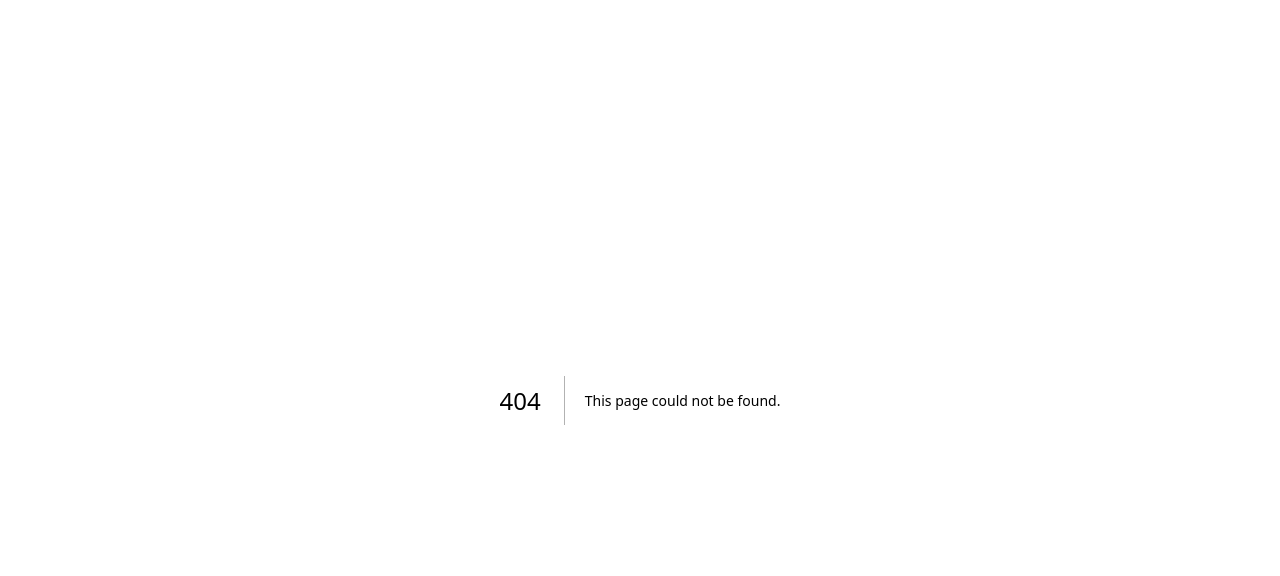
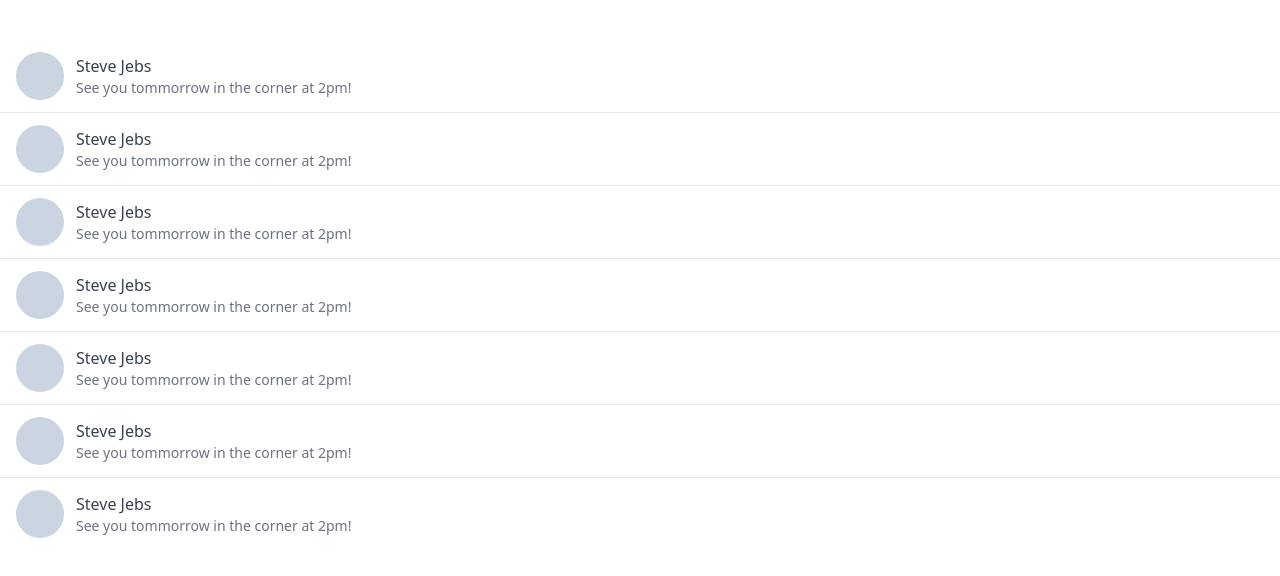
Before and after one commit to LEEHYEYEONG/carrot-market, a Next.js app: page /chats in a window 1280 px wide. Before the commit this address had no page. Shown: the top 576 px of the page. Built offline with nearby package versions, Linux system fonts and the light colour scheme.

Commit message:
chat part

```diff
--- /dev/null
+++ b/pages/chats.tsx
@@ -0,0 +1,20 @@
+export default function Chats() {
+  return (
+    <div className="py-10 divide-y-[1px]">
+      {[1, 1, 1, 1, 1, 1, 1].map((_, i) => (
+        <div
+          key={i}
+          className="flex px-4 cursor-pointer py-3 items-center space-x-3"
+        >
+          <div className="w-12 h-12 rounded-full bg-slate-300" />
+          <div>
+            <p className="text-gray-700">Steve Jebs</p>
+            <p className="text-sm text-gray-500">
+              See you tommorrow in the corner at 2pm!
+            </p>
+          </div>
+        </div>
+      ))}
+    </div>
+  );
+}
```
